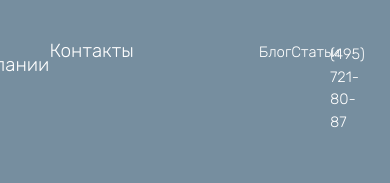
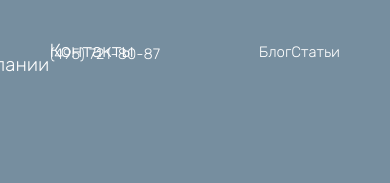
Before and after one commit to MaksimEgorov/techplast, a website: page app/index.html in a window 390 px wide. Shown: the top 183 px of the page. Drawn offline with nearby package versions, Linux system fonts and the light colour scheme; some packages are replaced by stand-ins of ours; files that its build step writes are made by us from their sources; a script that the page names is missing.

Commit message:
positioning fix for phone on main page

```diff
--- a/app/index.html
+++ b/app/index.html
@@ -21,7 +21,7 @@
   <div class="header header--main">
     <div class="container-fluid container-fluid--header">
       <nav class="navigation">
-        <div class="navigation__phone" x-ms-format-detection="none">(495) 721-80-87</div>
+        <div class="navigation__phone navigation__phone--main" x-ms-format-detection="none">(495) 721-80-87</div>
         <nav class="navigation-menu">
           <a class="navigation-menu__link navigation-menu__link--active" href="index.html">Главная</a>
           <a class="navigation-menu__link " href="products.html">Продукция</a>
--- a/app/styles/partials/_navigation.scss
+++ b/app/styles/partials/_navigation.scss
@@ -21,6 +21,10 @@
     position: absolute;
     top: 43px;
     left: 280px;
+
+    &.navigation__phone--main{
+      left: 0px;
+    }
   }
 
   .navigation__social {
--- a/app/styles/partials/_products.scss
+++ b/app/styles/partials/_products.scss
@@ -83,7 +83,7 @@
         height: 1px;
         background-color: #27384b;
 
-        &.products__item--underline-production{
+        &.products__item--underline-production {
           width: 80%;
           background-color: #d9dbdc;
         }
@@ -98,8 +98,8 @@
     height: 100%;
     width: 50%;
 
-    &.products__photo--production{
-      width:60%;
+    &.products__photo--production {
+      width: 60%;
     }
 
     .products__photo__item {
```
Also changed, not shown: app/products.html (+0 -4 lines), app/styles/main.scss (+0 -89 lines).
